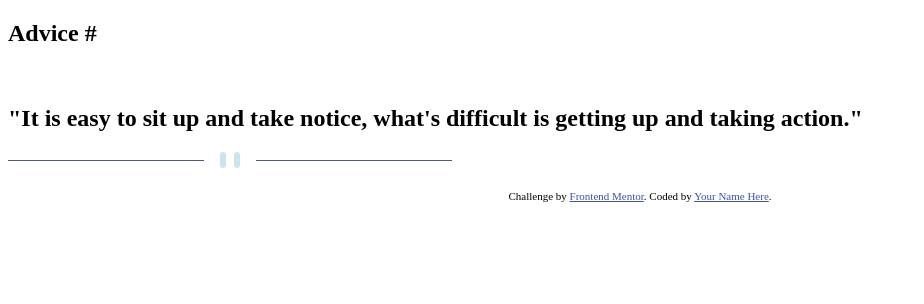
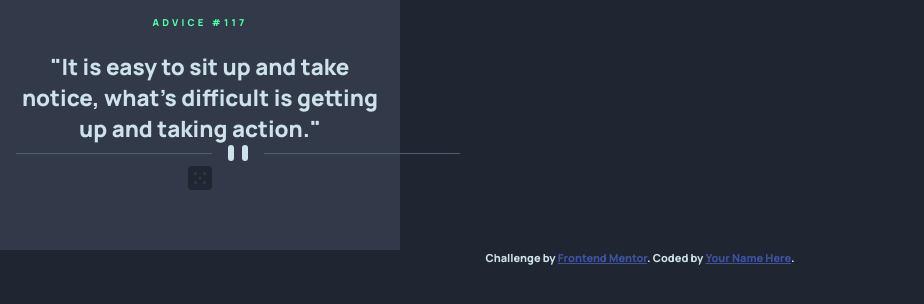
Before and after one commit to GersonADS/Advice-generator-app, a plain HTML site: page index.html in a window 1280 px wide. Shown: the whole page, without its empty margins (0-924 px from the left). Drawn offline with Linux system fonts and the light colour scheme.

Commit message:
terminando

```diff
--- a/index.html
+++ b/index.html
@@ -1,33 +1,42 @@
 <!DOCTYPE html>
 <html lang="en">
+
 <head>
     <meta charset="UTF-8">
-  <meta name="viewport" content="width=device-width, initial-scale=1.0"> <!-- displays site properly based on user's device -->
+    <meta name="viewport" content="width=device-width, initial-scale=1.0">
+    <!-- displays site properly based on user's device -->
 
     <link rel="icon" type="image/png" sizes="32x32" href="./images/favicon-32x32.png">
 
     <title>Frontend Mentor | Advice generator app</title>
 
-
+    <link rel="stylesheet" href="./src/css/reset.css">
     <link rel="stylesheet" href="./src/css/style.css">
     <style>
-    .attribution { font-size: 11px; text-align: center; }
-    .attribution a { color: hsl(228, 45%, 44%); }
+        .attribution {
+            font-size: 11px;
+            text-align: center;
+        }
+
+        .attribution a {
+            color: hsl(228, 45%, 44%);
+        }
     </style>
 </head>
+
 <body>
-<div class="posicionamento">
+    <div class="move">
         <div class="principal">
             <header>
-              <h2>Advice #</h2><!-- Advice ID goes here -->
+                <h2>ADVICE #117</h2><!-- Advice ID goes here -->
             </header>
-          <section class="conteudo">
+            <section class="content">
                 <img src="" alt="">
-                        <h1>"It is easy to sit up and take notice, what's difficult is getting up and taking action."</h1>
+                <p>"It is easy to sit up and take notice, what's difficult is getting up and taking action."</p>
                 <img src="images/pattern-divider-desktop.svg" alt="">
             </section>
             <footer>
-            <img src="images/" alt="">
+                <img src="images/icon-dice.svg" alt="">
             </footer>
         </div>
     </div>
@@ -36,4 +45,5 @@
         Coded by <a href="#">Your Name Here</a>.
     </div>
 </body>
+
 </html>
--- /dev/null
+++ b/src/css/reset.css
@@ -0,0 +1,7 @@
+@import url('https://fonts.googleapis.com/css2?family=Manrope:wght@800&display=swap');
+
+*{
+    padding: 0;
+    margin: 0;
+    box-sizing: border-box;
+}
--- a/src/css/style.css
+++ b/src/css/style.css
@@ -0,0 +1,27 @@
+body{
+    font-family: 'Manrope', sans-serif;
+    background-color: hsl(218, 23%, 16%);
+    color: hsl(193, 38%, 86%);
+}
+
+.principal{
+    position: relative;
+    width: 400px;
+    height: 250px;
+    padding: 1rem;
+    text-align: center;
+    background-color: hsl(217, 19%, 24%);
+}
+.principal header{
+    font-size: .4rem;
+    letter-spacing: .2rem;
+    color: hsl(150, 100%, 66%);
+}
+
+.content p{
+    font-size: 1.4rem;
+}
+
+.content {
+
+}
```
Lines whose indentation alone changed are shown as unchanged.
